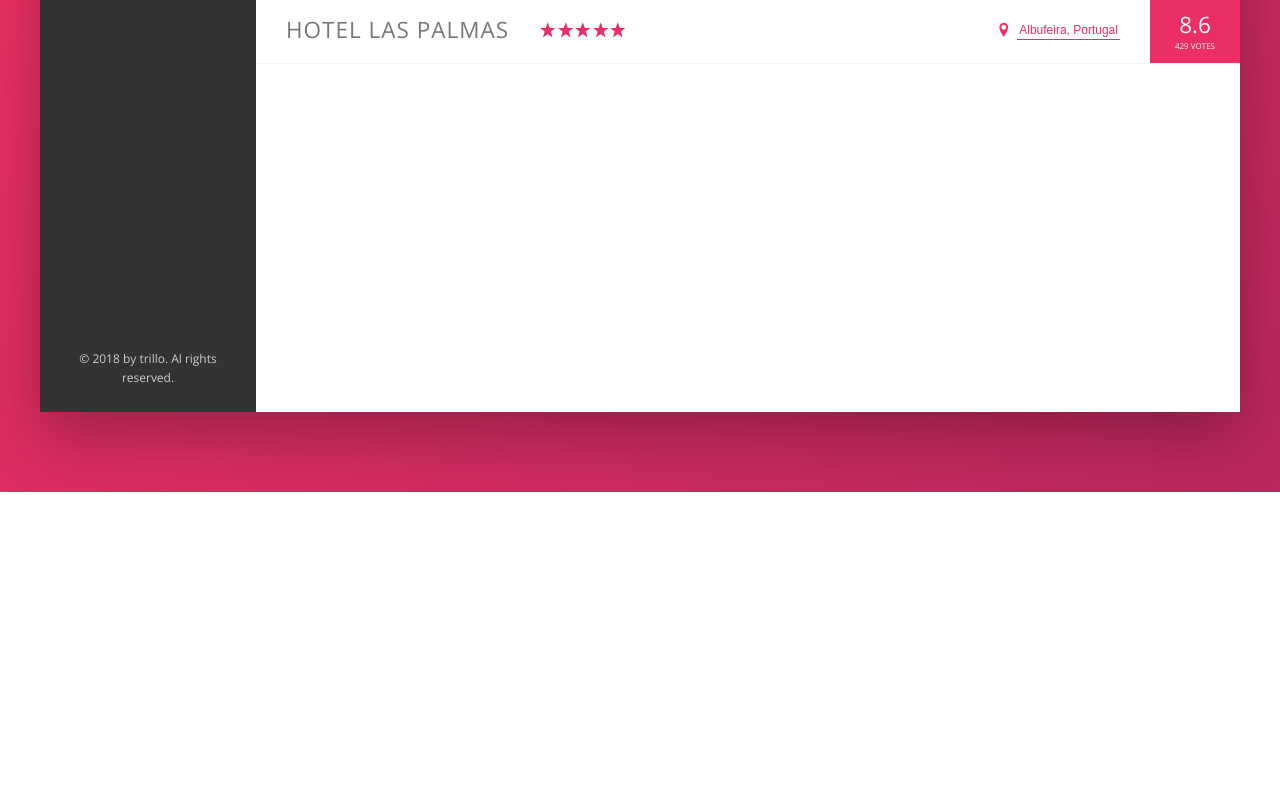
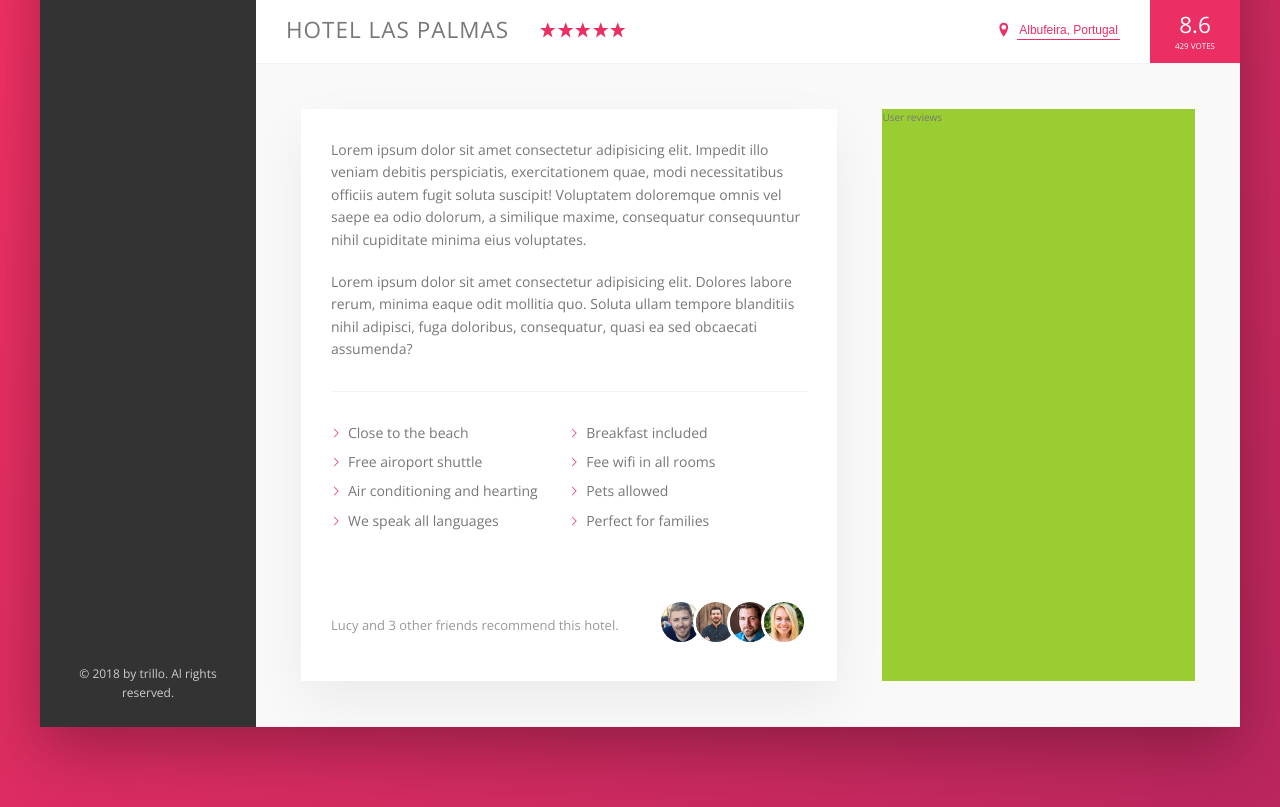
Before and after one commit to Spri85/Trillo, a website: page index.html in a window 1280 px wide. Shown: the part 538-1345 px from the top of the page. Before the commit the page ends 1030 px from the top, so only its background shows below. Drawn offline with nearby package versions, Linux system fonts and the light colour scheme.

Commit message:
completed recommend section

```diff
--- a/index.html
+++ b/index.html
@@ -135,6 +135,43 @@
                         <div class="overview__rating-count">429 votes</div>
                     </div>
                 </div>
+                <div class="detail">
+                    <div class="description">
+                        <p class="paragraph">
+                            Lorem ipsum dolor sit amet consectetur adipisicing elit. Impedit illo veniam debitis perspiciatis, exercitationem quae, modi
+                            necessitatibus officiis autem fugit soluta suscipit! Voluptatem doloremque omnis vel saepe ea
+                            odio dolorum, a similique maxime, consequatur consequuntur nihil cupiditate minima eius voluptates.
+                        </p>
+                        <p class="paragraph">
+                            Lorem ipsum dolor sit amet consectetur adipisicing elit. Dolores labore rerum, minima eaque odit mollitia quo. Soluta ullam
+                            tempore blanditiis nihil adipisci, fuga doloribus, consequatur, quasi ea sed obcaecati assumenda?
+                        </p>
+                        <ul class="list">
+                            <li class="list__item">Close to the beach</li>
+                            <li class="list__item">Breakfast included</li>
+                            <li class="list__item">Free airoport shuttle</li>
+                            <li class="list__item">Fee wifi in all rooms</li>
+                            <li class="list__item">Air conditioning and hearting</li>
+                            <li class="list__item">Pets allowed</li>
+                            <li class="list__item">We speak all languages</li>
+                            <li class="list__item">Perfect for families</li>
+                        </ul>
+                        <div class="recommend">
+                            <p class="recommend__count">
+                                Lucy and 3 other friends recommend this hotel.
+                            </p>
+                            <div class="recommend__friends">
+                                <img src="img/user-3.jpg" alt="friend 1" class="recommend__photo">
+                                <img src="img/user-4.jpg" alt="friend 2" class="recommend__photo">
+                                <img src="img/user-5.jpg" alt="friend 3" class="recommend__photo">
+                                <img src="img/user-6.jpg" alt="friend 4" class="recommend__photo">
+                            </div>
+                        </div>
+                    </div>
+                    <div class="user-reviews">
+                        User reviews
+                    </div>
+                </div>
             </main>
         </div>
     </div>
--- a/sass/_base.scss
+++ b/sass/_base.scss
@@ -17,6 +17,7 @@ Grey dark 3: #999
 */
 
 :root {
+  //COLOR
   --color-primary: #eb2f64;
   --color-primary-light: #ff3366;
   --color-primary-dark: #ba265d;
@@ -26,8 +27,10 @@ Grey dark 3: #999
   --color-grey-light-4: #ccc;
   --color-grey-dark-1: #333;
   --color-grey-dark-2: #777;
-  --color-grey-dark-3: #999;
+  --color-grey-dark-3: #999; //SHADOW
   --shadow-dark: 0 2rem 6rem rgba(0, 0, 0, .3);
+  --shadow-light: 0 2rem 5rem rgba(0, 0, 0, .06); //BORDER
+  --line: 1px solid var(--color-grey-light-2);
 }
 
 * {
--- a/sass/_components.scss
+++ b/sass/_components.scss
@@ -257,3 +257,61 @@
     box-shadow: none;
   }
 }
+
+///////////////////////////////
+// PARAGRAPH
+.paragraph:not(:last-of-type) {
+  margin-bottom: 2rem;
+}
+
+///////////////////////////////
+// LIST
+.list {
+  list-style: none;
+  margin: 3rem 0;
+  padding: 3rem 0;
+  border-top: var(--line);
+  display: flex;
+  flex-wrap: wrap;
+  &__item {
+    flex: 0 0 50%;
+    margin-bottom: .7rem;
+  }
+  &__item::before {
+    content: '';
+    display: inline-block;
+    height: 1rem;
+    width: 1rem;
+    margin-right: .7rem; //Older browsers
+    // background-image: url(../img/chevron-thin-right.svg);
+    // block-size: cover;
+    //Newer browsers  -  mask
+    background-color: var(--color-primary);
+    -webkit-mask-image: url(../img/chevron-thin-right.svg);
+    -webkit-mask-size: cover;
+    mask-image: url(../img/chevron-thin-right.svg);
+    mask-size: cover;
+  }
+}
+
+///////////////////////////////
+// RECOMMEND
+.recommend {
+  font-size: 1.3rem;
+  color: var(--color-grey-dark-3);
+  display: flex;
+  align-items: center;
+  &__count {
+    margin-right: auto;
+  }
+  &__photo {
+    box-sizing: content-box;
+    height: 4rem;
+    width: 4rem;
+    border-radius: 50%;
+    border: 3px solid #fff;
+    &:not(:last-child) {
+      margin-right: -1.5rem;
+    }
+  }
+}
--- a/sass/_layout.scss
+++ b/sass/_layout.scss
@@ -10,7 +10,7 @@
   font-size: 1.4rem;
   height: 7rem;
   background-color: #fff;
-  border-bottom: 1px solid var(--color-grey-light-2);
+  border-bottom: var(--line);
   display: flex;
   justify-content: space-between;
   align-items: center;
@@ -30,6 +30,26 @@
 
 .hotel-view {
   background-color: #fff; //TEST
-  height: 80rem;
   flex-grow: 1;
 }
+
+.detail {
+  display: flex;
+  padding: 4.5rem;
+  background-color: var(--color-grey-light-1);
+  border-bottom: var(--line);
+}
+
+.description {
+  font-size: 1.4rem;
+  background-color: #fff;
+  box-shadow: var(--shadow-light);
+  padding: 3rem;
+  flex: 0 0 60%;
+  margin-right: 4.5rem;
+}
+
+.user-reviews {
+  background-color: yellowgreen;
+  flex: 1;
+}
```
Also changed, not shown: css/style.css.
